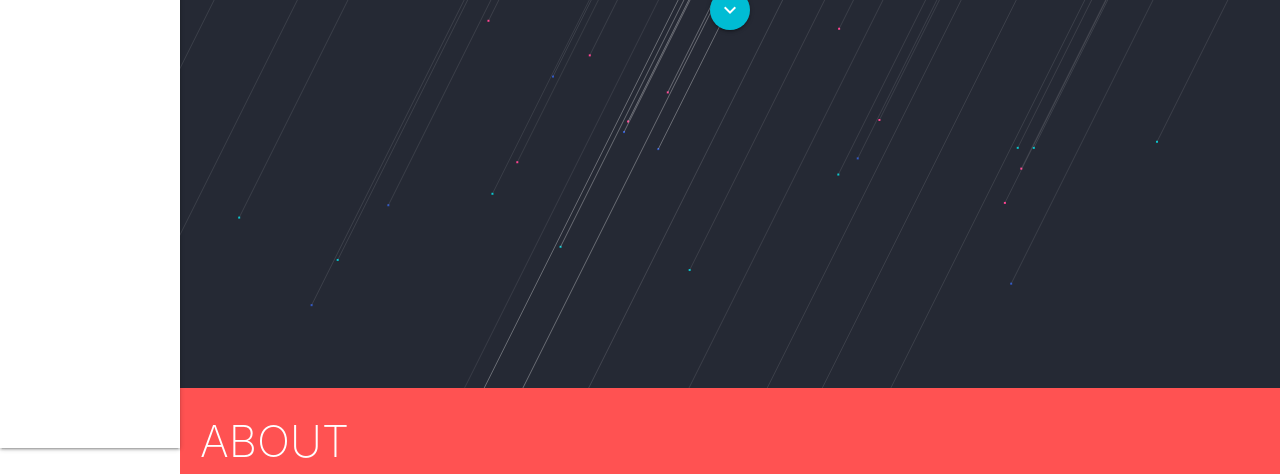
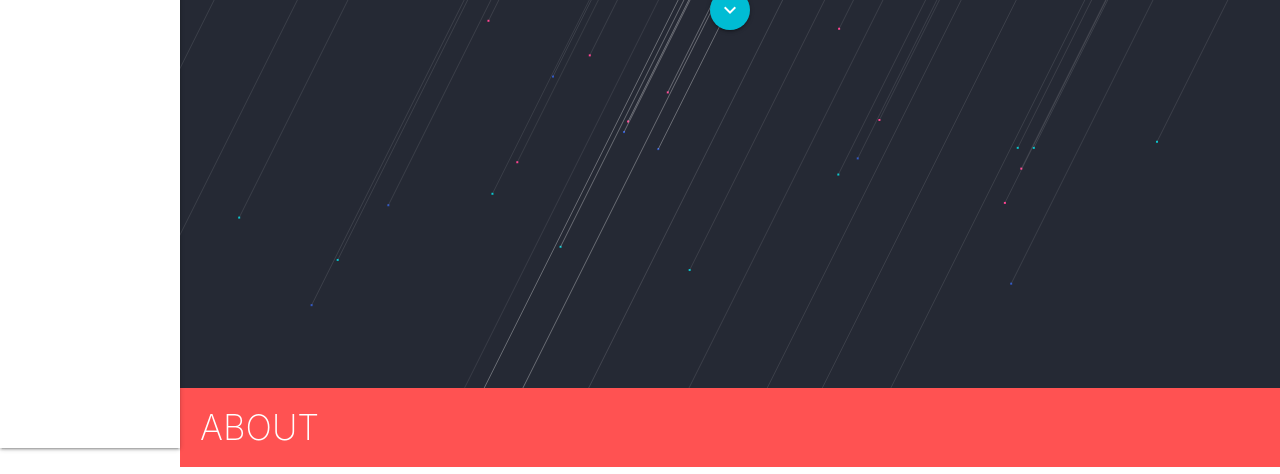
Before and after one commit to beliuhao/liuhao, a website: page index.html in a window 1280 px wide. Shown: the part 412-886 px from the top of the page. Drawn offline with nearby package versions, Linux system fonts and the light colour scheme.

Commit message:
1) decrease the font-size of section h3.page-title. 2) decrease the padding top and bottom of section h3.page-title.

```diff
--- a/src/css/main.css
+++ b/src/css/main.css
@@ -101,9 +101,10 @@ main .section {
 }
 
 section h3.page-title {
+  font-size: 35px;
   font-weight: 200;
   margin: 0;
-  padding: 30px 20px;
+  padding: 20px 20px;
   text-transform: uppercase;
 }
 
```
